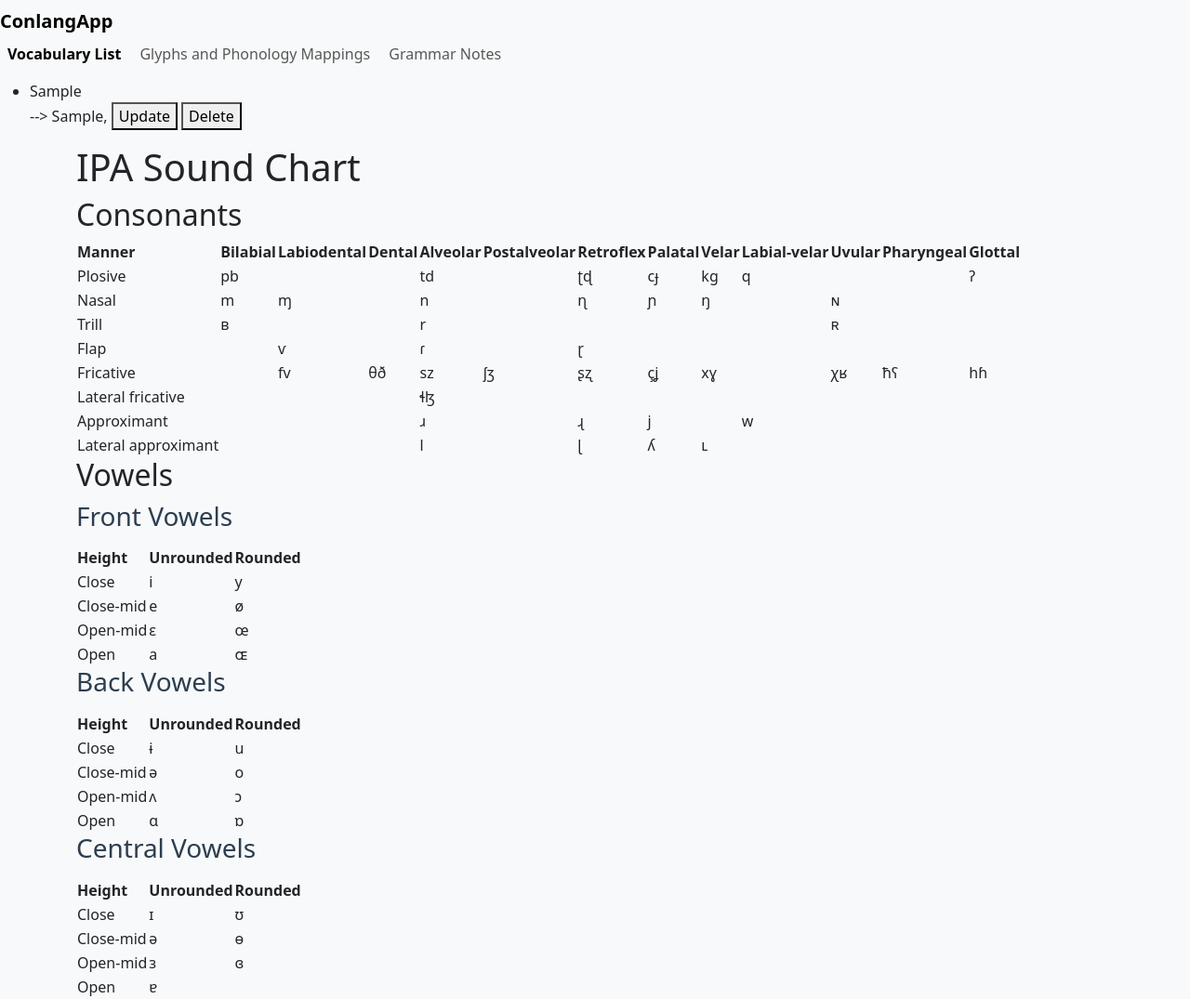
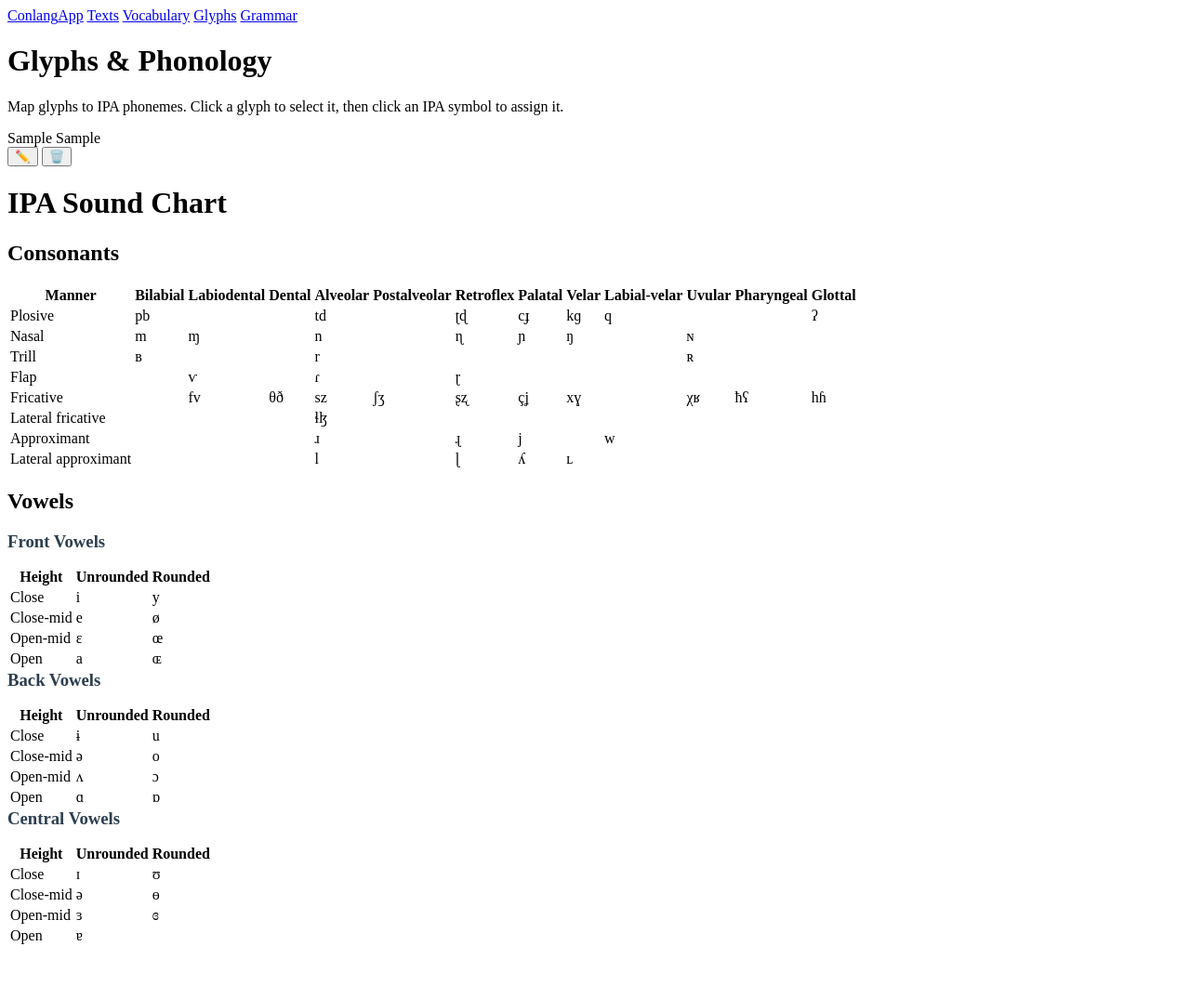
Before and after one commit to MatthewRicci12/conlangwebapp, a Django app: page /phonology_and_glyphs_tab in a window 1280 px wide. Shown: the whole page at 93% size. After the commit the page ends 1016 px from the top, so only its background shows below. Run offline with Django 5.2, Linux system fonts and the light colour scheme; tables that the repository leaves empty hold one stand-in row (values such as "Sample post").

Commit message:
Finished phonology and glyphs tab for the most part

```diff
--- a/conlangapp/templates/phonology_and_glyphs_tab.html
+++ b/conlangapp/templates/phonology_and_glyphs_tab.html
@@ -2,62 +2,71 @@
 <html lang="en">
 <head>
   <meta charset="UTF-8">
-    <title>Conlang App</title>
+  <meta name="viewport" content="width=device-width, initial-scale=1.0">
+  <title>Glyphs — ConlangApp</title>
+  <link rel="preconnect" href="https://fonts.googleapis.com">
+  <link href="https://fonts.googleapis.com/css2?family=Inter:wght@400;500;600;700&display=swap" rel="stylesheet">
   <script src="https://cdn.jsdelivr.net/npm/htmx.org@2.0.8/dist/htmx.min.js" integrity="sha384-/TgkGk7p307TH7EXJDuUlgG3Ce1UVolAOFopFekQkkXihi5u/6OCvVKyz1W+idaz" crossorigin="anonymous"></script>
-    <link href="https://cdn.jsdelivr.net/npm/bootstrap@5.3.3/dist/css/bootstrap.min.css" rel="stylesheet">
   {% load static %}
   <link rel="stylesheet" href="{% static 'styles.css' %}">
-    <!-- So I can use CSRF tokens in more than just forms. -->
   <meta name="csrf-token" content="{{ csrf_token }}">
   <script>
     document.addEventListener('htmx:configRequest', function(evt) {
       evt.detail.headers['X-CSRFToken'] = document.querySelector('meta[name="csrf-token"]').getAttribute('content');
     });
-    </script>
-
-    <script>
     function closeModal() {
       const modal = document.getElementById('modal');
       modal.classList.add('closing');
-        setTimeout(() => {
-          modal.classList.remove('open', 'closing');
-        }, 300);
+      setTimeout(() => modal.remove(), 200);
     }
   </script>
 </head>
-<body class="bg-light">
+<body>
 
-<nav class="navbar navbar-expand-md">
-    <div id="tabs">
-        <a href="{% url 'index' %}" class="navbar-brand fw-bold">ConlangApp</a>
-        <div class="navbar-nav flex-row gap-1">
-        <a href="{% url 'vocabulary-list' %}" class="nav-link active fw-semibold">Vocabulary List</a>
-        <a href="{% url 'phonology-and-glyphs-tab' %}" class="nav-link">Glyphs and Phonology Mappings</a>
-        <a href="{% url 'grammar-tab' %}" class="nav-link">Grammar Notes</a>
+<nav class="navbar">
+  <a href="{% url 'index' %}" class="navbar-brand">Conlang<span>App</span></a>
+  <a href="{% url 'index' %}" class="nav-link">Texts</a>
+  <a href="{% url 'vocabulary-list' %}" class="nav-link">Vocabulary</a>
+  <a href="{% url 'phonology-and-glyphs-tab' %}" class="nav-link active">Glyphs</a>
+  <a href="{% url 'grammar-tab' %}" class="nav-link">Grammar</a>
+</nav>
+
+<main class="page-container">
+  <div class="page-header">
+    <h1 class="page-title">Glyphs &amp; Phonology</h1>
+    <p class="page-subtitle">Map glyphs to IPA phonemes. Click a glyph to select it, then click an IPA symbol to assign it.</p>
+  </div>
+
+  {% if glyphs %}
+  <div class="glyph-list">
+    {% for glyph in glyphs %}
+    <div class="glyph-item{% if currently_selected_glyph_id == glyph.glyph_id %} selected{% endif %}">
+      <span class="glyph-string word"
+        hx-post="{% url 'phonology-and-glyphs-tab' %}" hx-target="body"
+        hx-vals='{ "glyph_id": {% if currently_selected_glyph_id != glyph.glyph_id %}{{ glyph.glyph_id }}{% else %}null{% endif %} }'>{{ glyph.glyph_string }}</span>
+      {% if glyph.phonology_mappings.exists %}
+        <span class="glyph-phonemes">
+          {% for pm in glyph.phonology_mappings.all %}{{ pm.ipa_symbol }}{% if not forloop.last %}, {% endif %}{% endfor %}
+        </span>
+      {% else %}
+        <span class="glyph-phonemes">—</span>
+      {% endif %}
+      <div class="glyph-actions">
+        <button class="btn btn-ghost btn-icon" title="Edit"
+          hx-get="{% url 'modal' %}" hx-target="body"
+          hx-vals='{"model": "Glyph", "action": "update", "primary_key": {{ glyph.glyph_id }}}'>✏️</button>
+        <button class="btn btn-danger btn-icon" title="Delete"
+          hx-get="{% url 'phonology-and-glyphs-tab' %}" hx-target="body"
+          hx-vals='{"model": "Glyph", "action": "delete", "primary_key": {{ glyph.glyph_id }}}'>🗑️</button>
       </div>
     </div>
-</nav>
-
-
-{% if glyphs %}
-    {% for glyph in glyphs %}
-    <div>
-        <ul>
-            <!--GLYPH MAP TO PHONEMES-->
-            {% if glyph.phonology_mappings.exists %}
-                <li><span class="word" style="{% if currently_selected_glyph_id == glyph.glyph_id %}background-color: yellow;{% endif %}" hx-post="{% url 'phonology-and-glyphs-tab' %}" hx-target="body" hx-vals='{ "glyph_id": {% if currently_selected_glyph_id != glyph.glyph_id %}{{ glyph.glyph_id }}{% else %}null{% endif %} }'>{{glyph.glyph_string}}</span></li> -->
-                {% for pm in glyph.phonology_mappings.all %}
-                    {{ pm.ipa_symbol }},
     {% endfor %}
+  </div>
   {% else %}
-              <li><span class="word" style="{% if currently_selected_glyph_id == glyph.glyph_id %}background-color: yellow;{% endif %}" hx-post="{% url 'phonology-and-glyphs-tab' %}" hx-target="body" hx-vals='{ "glyph_id": {% if currently_selected_glyph_id != glyph.glyph_id %}{{ glyph.glyph_id }}{% else %}null{% endif %} }'>{{glyph.glyph_string}}</span></li>
-            {% endif %}
-            <!--UPDATE/DELETE BUTTONS-->
-            <button hx-get="{% url 'modal' %}" hx-target="body" hx-vals='{"model": "Glyph", "action": "update", "primary_key": {{ glyph.glyph_id }}}'>Update</button>
-            <button hx-get="{% url 'phonology-and-glyphs-tab' %}" hx-target="body" hx-vals='{"model": "Glyph", "action": "delete", "primary_key": {{ glyph.glyph_id }}}'>Delete</button>
-        </ul>
+  <div class="empty-state" style="margin-bottom:1.5rem">
+    <div class="empty-state-icon">🔤</div>
+    <p class="empty-state-text">No glyphs yet. Highlight text in a passage to add one.</p>
   </div>
-    {% endfor %}
   {% endif %}
 
   {% if currently_selected_glyph_id == None %}
@@ -65,5 +74,7 @@
   {% else %}
     {% include 'partials/ipa_table_clickable.html' %}
   {% endif %}
+</main>
+
 </body>
 </html>
```
Lines whose indentation alone changed are shown as unchanged.
